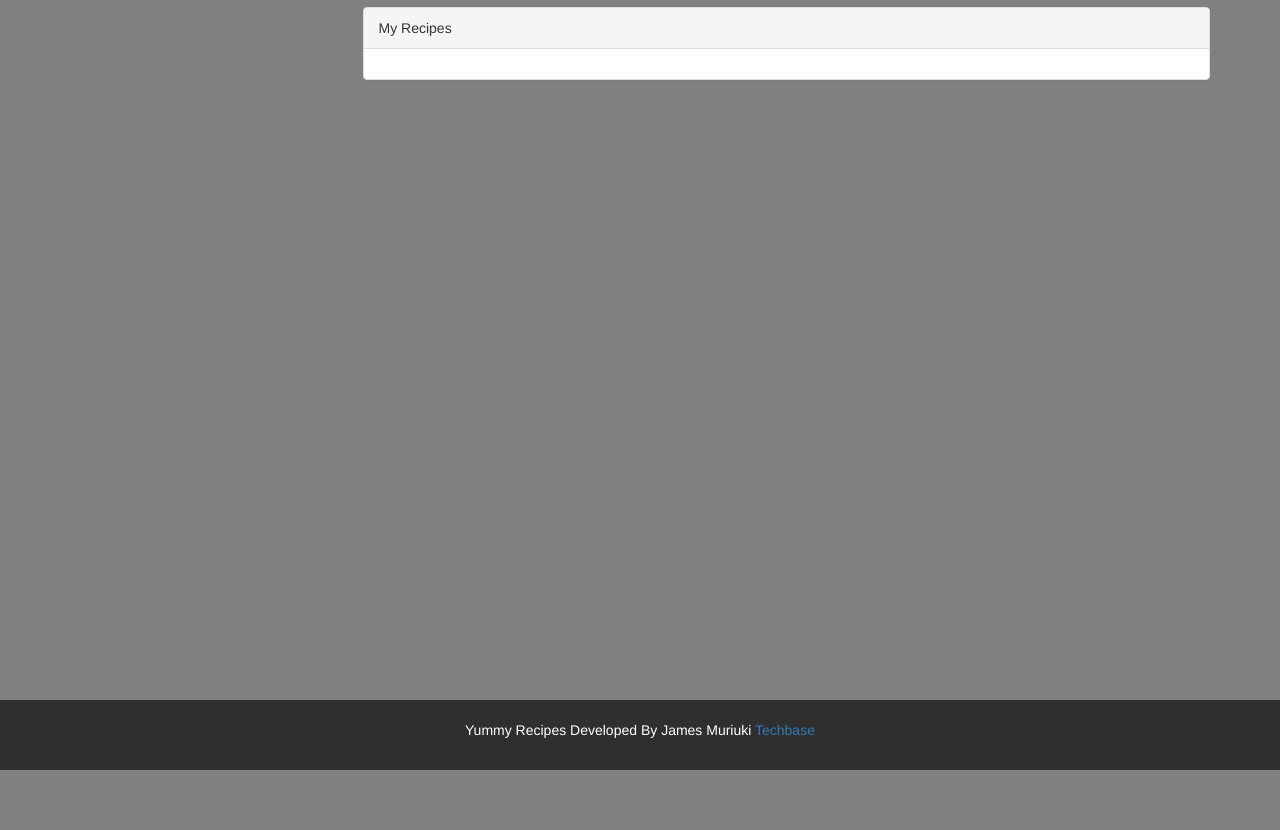
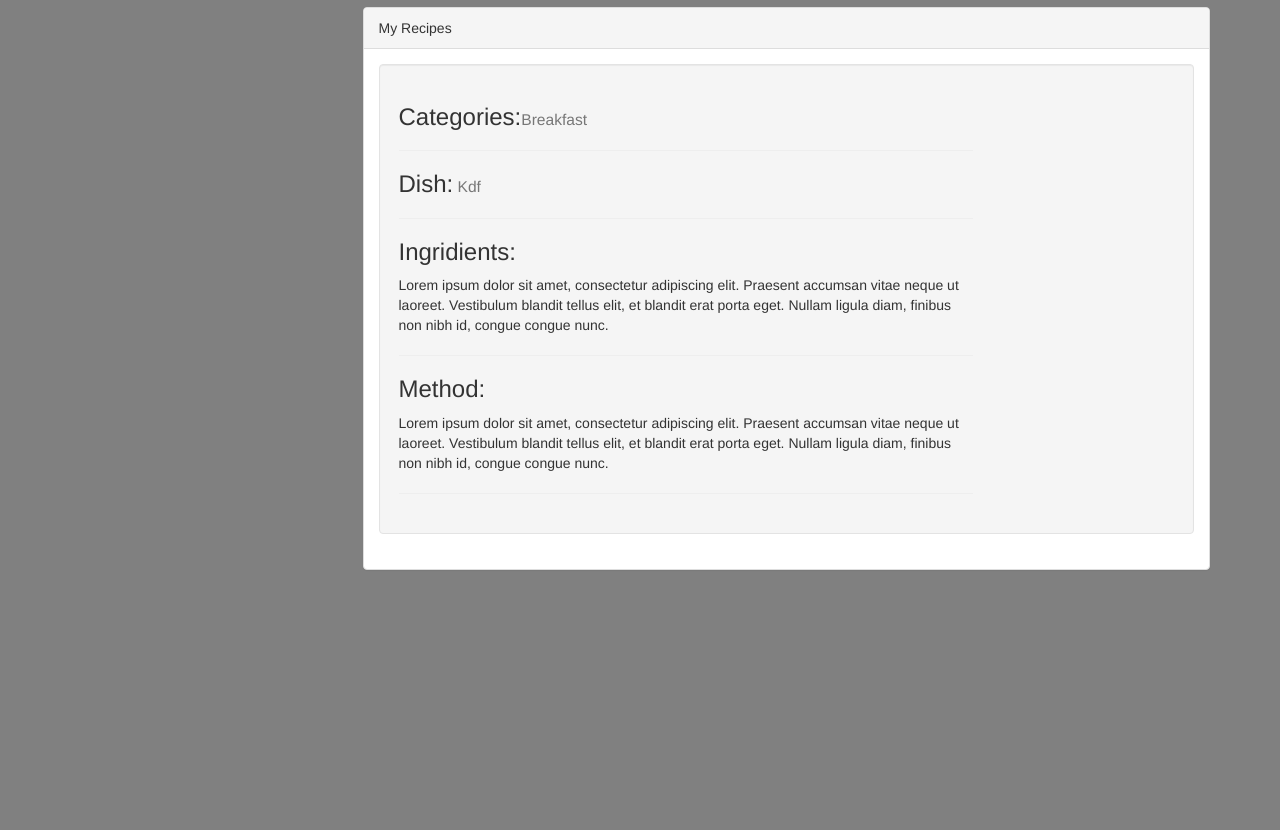
Before and after one commit to james947/Recipee-App-modernMvc-, a Python web app: template templates/viewRecipe.html in a window 1280 px wide. Shown: the part 65-895 px from the top of the page. Before the commit the page ends 835 px from the top, so only its background shows below. Run offline with Jinja, Linux system fonts and the light colour scheme; the template is opened without the code that fills it, so the values that code supplies are empty.

Commit message:
Add class well inside panel for recipe view

```diff
--- a/templates/viewRecipe.html
+++ b/templates/viewRecipe.html
@@ -4,6 +4,7 @@
     <meta charset="UTF-8">
     <title>Yummy Recipes</title>
     <link rel="stylesheet" href="../static/css/bootstrap.css">
+
     <style>
         body{
             background-color: gray;
@@ -24,8 +25,8 @@
         padding-bottom: 20px;
     }
 
+    </style>
 
-    </style>
 </head>
 <body>
         <nav class="navbar navbar-default"><!--start of navbar-->
@@ -47,10 +48,34 @@
             <div class="col-sm-9">
             <div class="panel panel-default">
               <div class="panel-heading">My Recipes</div>
-              <div class="panel-body"></div>
+              <div class="panel-body">
+                          <div class="row">
+        <div class="col-sm-12">
+        <div class="well">
+            <div class="row">
+                <div class="col-md-9">
+                  <div class="">
+                      <h3>Categories:<small>Breakfast</small></h3>
+                      <hr>
+                      <h3>Dish:<small> Kdf</small></h3>
+                    <hr>
+                    <h3>Ingridients:</h3>
+                    <p>Lorem ipsum dolor sit amet, consectetur adipiscing elit. Praesent accumsan vitae neque ut laoreet. Vestibulum blandit tellus elit, et blandit erat porta eget. Nullam ligula diam, finibus non nibh id, congue congue nunc.</p>
+                    <hr>
+                    <h3>Method:</h3>
+                    <p>Lorem ipsum dolor sit amet, consectetur adipiscing elit. Praesent accumsan vitae neque ut laoreet. Vestibulum blandit tellus elit, et blandit erat porta eget. Nullam ligula diam, finibus non nibh id, congue congue nunc.</p>
+                    <hr>
+                  </div>
+                </div>
+        </div>
+            </div>
+        </div>
+        </div>
+              </div>
             </div>
             </div>
         </div>
+
     </div>
     <footer class="container-fluid bg-3 text-center">
       <p>Yummy Recipes Developed By James Muriuki <a href="https://web.facebook.com/TechBase.co/">Techbase</a></p>
```
